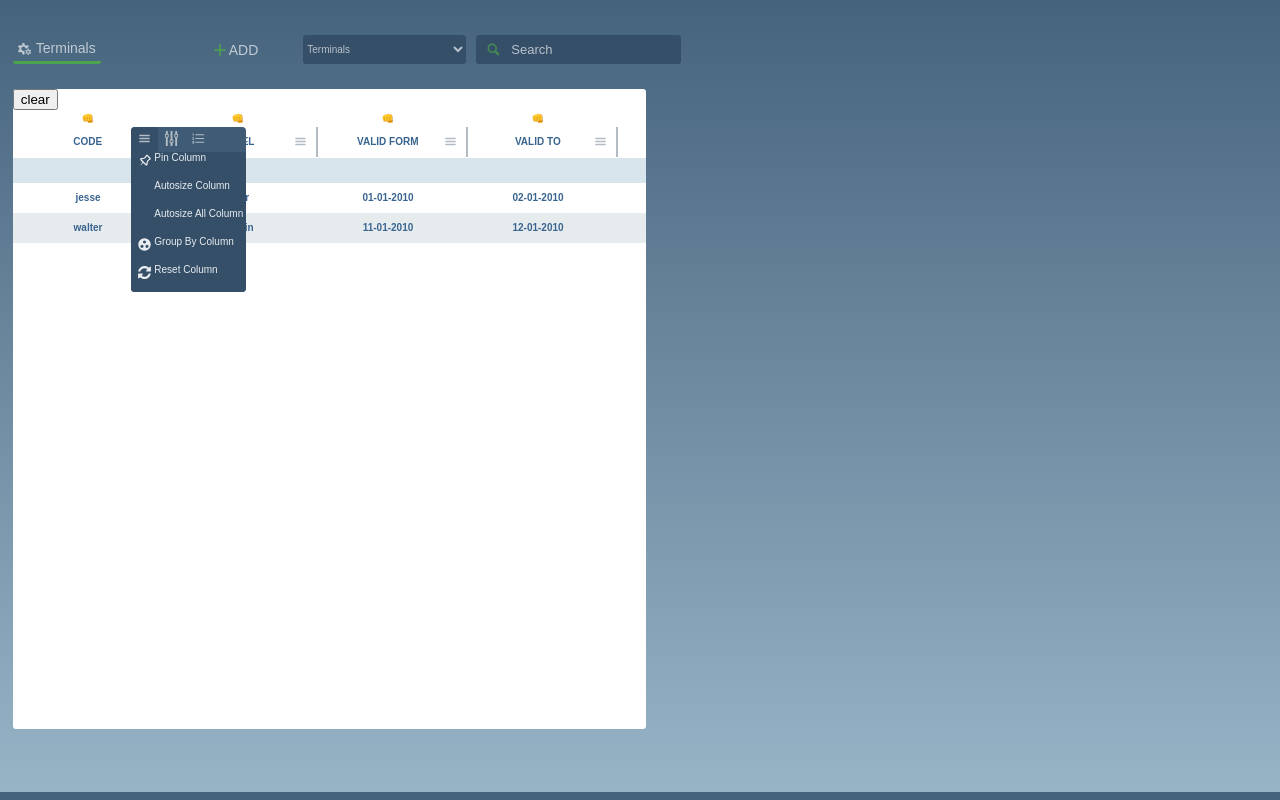
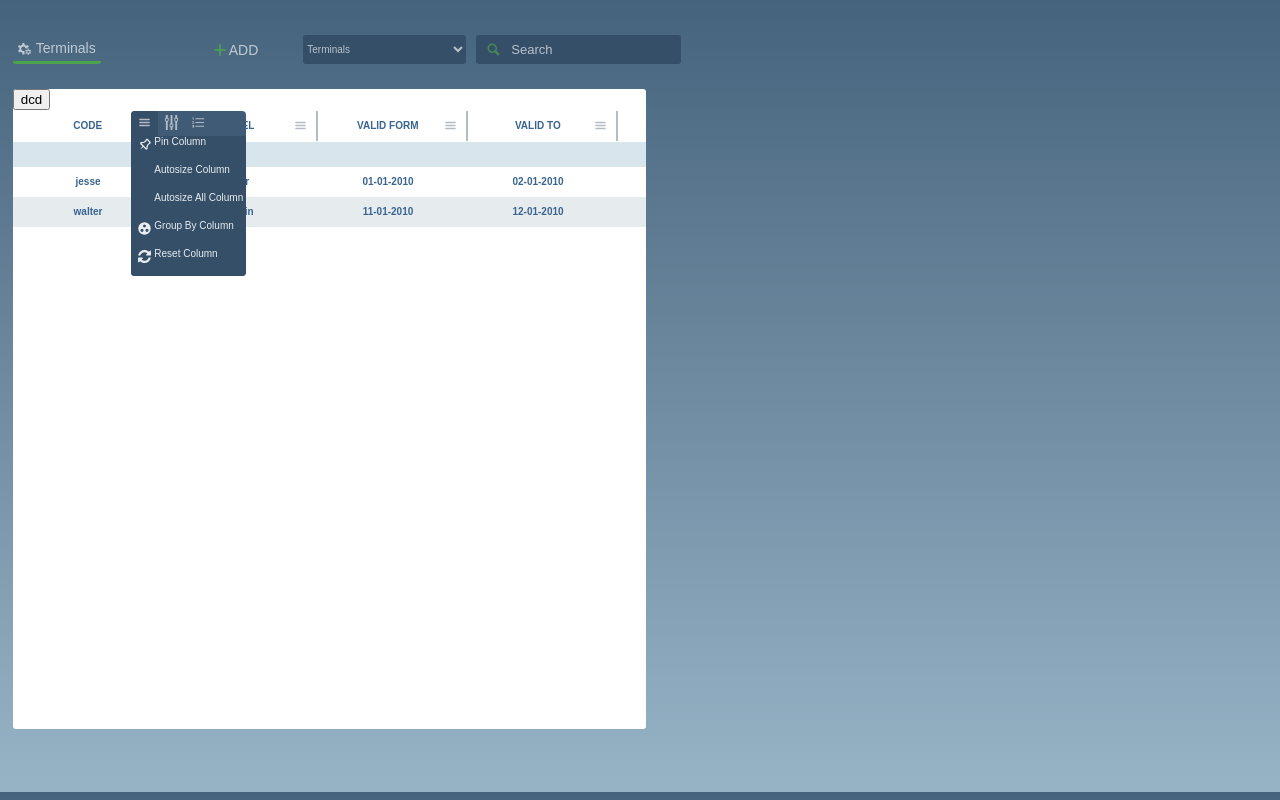
Before and after one commit to mfenej/react_table, a React (Create React App) app: page / in a window 1280 px wide. Both pictures are taken after a click on the button 150 px from the left and 143 px from the top of the page. Built offline with nearby package versions, Linux system fonts and the light colour scheme.

Commit message:
groopBY column

```diff
--- a/src/components/DropDown/CheckBox/CheckBox.js
+++ b/src/components/DropDown/CheckBox/CheckBox.js
@@ -20,7 +20,7 @@ const CheckBox = React.memo(props => {
             checked={check}
             onChange={change}
         />
-        <label onClick={change} style={{ marginLeft: '1rem', cursor: 'pointer' }}>{props.text}</label>
+        <div onClick={change} style={{ marginLeft: '1rem', cursor: 'pointer' }}>{props.text}</div>
     </div>
 });
 
--- a/src/components/DropDown/DropDown.js
+++ b/src/components/DropDown/DropDown.js
@@ -32,16 +32,19 @@ const DropDown = (props) => {
 	const displayDropDown = (id) => {
 		hideAllDropDown();
 		document.getElementById(`dropDown${id}`).style.display = 'block';
-		// document.getElementById(`dropDownInBTN${id}`).focus();
-		indexOfColomn = id;
-		contentDropMain(indexOfColomn);
+		contentDropMain(id);
 	};
 
-	const contentDropMain = () => {
+	const contentDropMain = (id) => {
 		BTNMain = classes.table__menu__item__btn__open;
 		BTNSearch = classes.table__menu__item__btn__closed;
 		BTNCheck = classes.table__menu__item__btn__closed;
-		toRender = <Main resetsizing={props.resetsizing} />
+		toRender = <Main
+			resetsizing={props.resetsizing}
+			groupBy={props.groupBy}
+			localSearchIds={props.localSearchIds}
+			index={id}
+		/>
 	};
 
 	const menuBTNS = () => (
@@ -108,6 +111,7 @@ const DropDown = (props) => {
 		BTNCheck = classes.table__menu__item__btn__open;
 		toRender = <Check columns={allColumns} hiddenCol={hiddenCol} />
 	};
+
 	const eventHandlers = useMemo(() => ({
 		onFocus: () => {
 			window.clearTimeout(timeOut)
--- a/src/components/DropDown/Main/Main.js
+++ b/src/components/DropDown/Main/Main.js
@@ -1,12 +1,15 @@
 import React from 'react';
 import DropDownItem from '../../DropDownItem/DropDownItem';
-const Main = props => (
-    <div style={{ height: '100%', backgroundColor: '#354f69' }}>
-            <DropDownItem text='Pin Column' icon='icon-pin-outline' />
-            <DropDownItem text='Autosize Column' />
-        <DropDownItem text='Autosize All Column' act={props.resetsizing}/>
-            <DropDownItem text='Group By Column' icon='icon-group_work' />
-            <DropDownItem text='Reset Column' icon='icon-refresh' />
-        </div>
-)
+const Main = props => {
+    const gropby = () => {
+        props.groupBy(props.localSearchIds[props.index])
+    }
+   return <div style={{ height: '100%', backgroundColor: '#354f69' }}>
+        <DropDownItem text='Pin Column' icon='icon-pin-outline' />
+        <DropDownItem text='Autosize Column' />
+        <DropDownItem text='Autosize All Column' act={props.resetsizing} />
+       <DropDownItem text='Group By Column' icon='icon-group_work' act={gropby} />
+        <DropDownItem text='Reset Column' icon='icon-refresh' />
+    </div>
+}
 export default Main;
--- a/src/components/ReactTable/ReactTable.js
+++ b/src/components/ReactTable/ReactTable.js
@@ -1,4 +1,4 @@
-import React, { useCallback, useEffect } from 'react';
+import React, { useCallback, useEffect, useState } from 'react';
 import { connect } from 'react-redux';
 import { useBlockLayout, useSortBy, useTable, useResizeColumns, useGroupBy, useExpanded } from 'react-table';
 import { FixedSizeList } from 'react-window';
@@ -37,7 +37,6 @@ const ReactTable = (props) => {
 
 		return [day, month, year].join('-');
 	};
-
 	//the headers of the table
 	let columns = React.useMemo(
 		() => [
@@ -89,6 +88,15 @@ const ReactTable = (props) => {
 				accessor: 'colRemarks',
 			},
 		],
+		[]
+	);
+
+	const defaultColumn = React.useMemo(
+		() => ({
+			minWidth: 100,
+			width: 150,
+			maxWidth: 300,
+		}),
 		[]
 	);
 
@@ -195,14 +203,7 @@ const ReactTable = (props) => {
 	// };
 	let Id = -1;
 
-	const defaultColumn = React.useMemo(
-		() => ({
-			minWidth: 100,
-			width: 150,
-			maxWidth: 300,
-		}),
-		[]
-	);
+
 	function useControlledState(state, { instance }) {
 		return React.useMemo(() => {
 			if (state.groupBy.length) {
@@ -260,7 +261,7 @@ const ReactTable = (props) => {
 										{column.canGroupBy ? (
 											// If the column can be grouped, let's add a toggle
 											<span {...column.getGroupByToggleProps()}>
-												{column.isGrouped ? '🛑 ' : '👊 '}
+												{/* {column.isGrouped ? '🛑 ' : '👊 '} */}
 											</span>
 										) : null}
 										{column.render('Header')}{' '}
@@ -283,7 +284,8 @@ const ReactTable = (props) => {
 											},
 										})}
 									>
-										{row.isExpanded ? '👇' : '👉'} {groupedCell.render('Cell')}{' '}
+										{/* {row.isExpanded ? '👇' : '👉'} */}
+										{groupedCell.render('Cell')}{' '}
                     ({row.subRows.length})
 									</span>
 								)
@@ -361,12 +363,13 @@ const ReactTable = (props) => {
 		});
 		return unique;
 	};
-	const doResetResizing = () => {
-		resetResizing();
-	}
+
 	const clear = () => {
-		resetResizing();
-		toggleGroupBy('code', true);
+		// setTimeout(() => {
+		// 	seta(300);
+		// },2000)
+		//resetResizing('code');
+		// toggleGroupBy('code');
 		// setTimeout(() => {
 		// 	localSearchIds.map(el => {
 		// 		toggleGroupBy(el, false);
@@ -383,7 +386,7 @@ const ReactTable = (props) => {
 				<option value="50000">50,000</option>
 				<option value="1000000">1,000,000</option>
 			</select> */}
-			<button onClick={clear} >clear</button>
+			<button onClick={clear}>dcd</button>
 			<table {...getTableProps()} className={classes.table}>
 				<thead>
 					{headerGroups.map((headerGroup) => (
@@ -395,14 +398,14 @@ const ReactTable = (props) => {
 									{...column.getHeaderProps(column.getSortByToggleProps())}
 									className={classes.table__menu__item}
 								>
-									{
+									{/* {
 										column.canGroupBy ? (
 											// If the column can be grouped, let's add a toggle
 											<span {...column.getGroupByToggleProps()}>
 												{column.isGrouped ? '🛑 ' : '👊 '}
 											</span>
 										) : null
-									}
+									} */}
 									<div className={classes.table__header}>
 										<div style={{ width: 'max-content' }}>
 											{column.render('Header')}
@@ -417,7 +420,9 @@ const ReactTable = (props) => {
 														data={dataFiltration(data, columns[Id])}
 														ID={Id}
 														hiddenCol={props.columnsToHide}
-														resetsizing={resetResizing}
+													resetsizing={resetResizing}
+													groupBy={toggleGroupBy}
+													localSearchIds={localSearchIds}
 													/>
 												))
 										}
```
